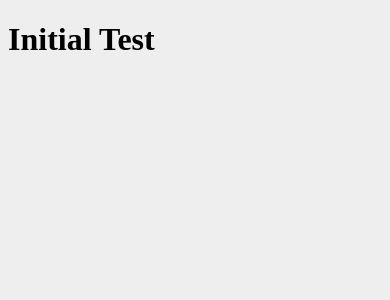
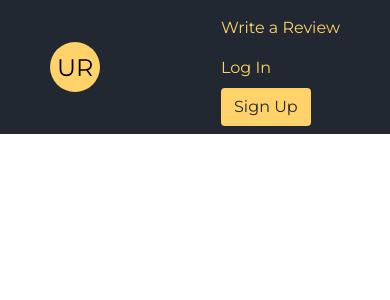
Before and after one commit to ahmedt26/u-review, a PHP site: page / in a window 390 px wide. Shown: the top 300 px of the page. Run offline with PHP 8.4, Linux system fonts and the light colour scheme; some libraries are stand-ins or nearby versions.

Commit message:
Added navbar, not responsive

```diff
--- a/index.html
+++ b/index.html
@@ -2,14 +2,39 @@
 <html>
     <head>
         <link rel="stylesheet" href="style.css">
+        <link href="https://cdn.jsdelivr.net/npm/bootstrap@5.1.1/dist/css/bootstrap.min.css" rel="stylesheet">
+        <link rel="preconnect" href="https://fonts.googleapis.com">
+        <link rel="preconnect" href="https://fonts.gstatic.com" crossorigin>
+        <link href="https://fonts.googleapis.com/css2?family=Montserrat&display=swap" rel="stylesheet">
+        <link rel="stylesheet" href="path/to/font-awesome/css/font-awesome.min.css">
         <title>
             UReview
         </title>
     </head>
 
     <body>
-        <h1>
-            Initial Test
-        </h1>
+
+        <header>
+            <nav class="navbar navbar-expand-sm mainBC ">
+                <div class="container-fluid navPadding">
+                    <a href="#" class="navbar-brand">
+                        <img src="images/logo.svg" alt="UReview Logo">
+                    </a>
+
+                    <ul class="navbar-nav">
+                        <li class="nav-item nav123">
+                          <a href="#" class="nav-link secondaryTC">Write a Review</a>
+                        </li>
+                        <li class="nav-item nav123">
+                          <a href="#" class="nav-link secondaryTC">Log In</a>
+                        </li>
+                        <li class="nav-item nav123">
+                          <a href="#" class="btn secondaryBC mainTC">Sign Up</a>
+                        </li>
+                    </ul>
+                </div>
+              </nav>
+        </header>
+
     </body>
 </html>
--- a/style.css
+++ b/style.css
@@ -1,3 +1,28 @@
-body {
-  background-color: #eeeeee;
+* {
+    font-family: 'Montserrat', sans-serif;
 }
+
+.mainBC {
+    background-color: #222831!important;
+}
+
+.mainTC {
+    color: #222831!important;
+}
+
+.secondaryBC {
+    background-color: #FFD369!important;
+}
+
+.secondaryTC {
+    color: #FFD369!important;
+
+}
+
+.navPadding {
+    padding: 0 50px 0 50px!important;
+}
+
+.nav123 {
+    padding: 0 0 0 50px!important;
+}
```
Also changed, not shown: images/logo.svg (added).
